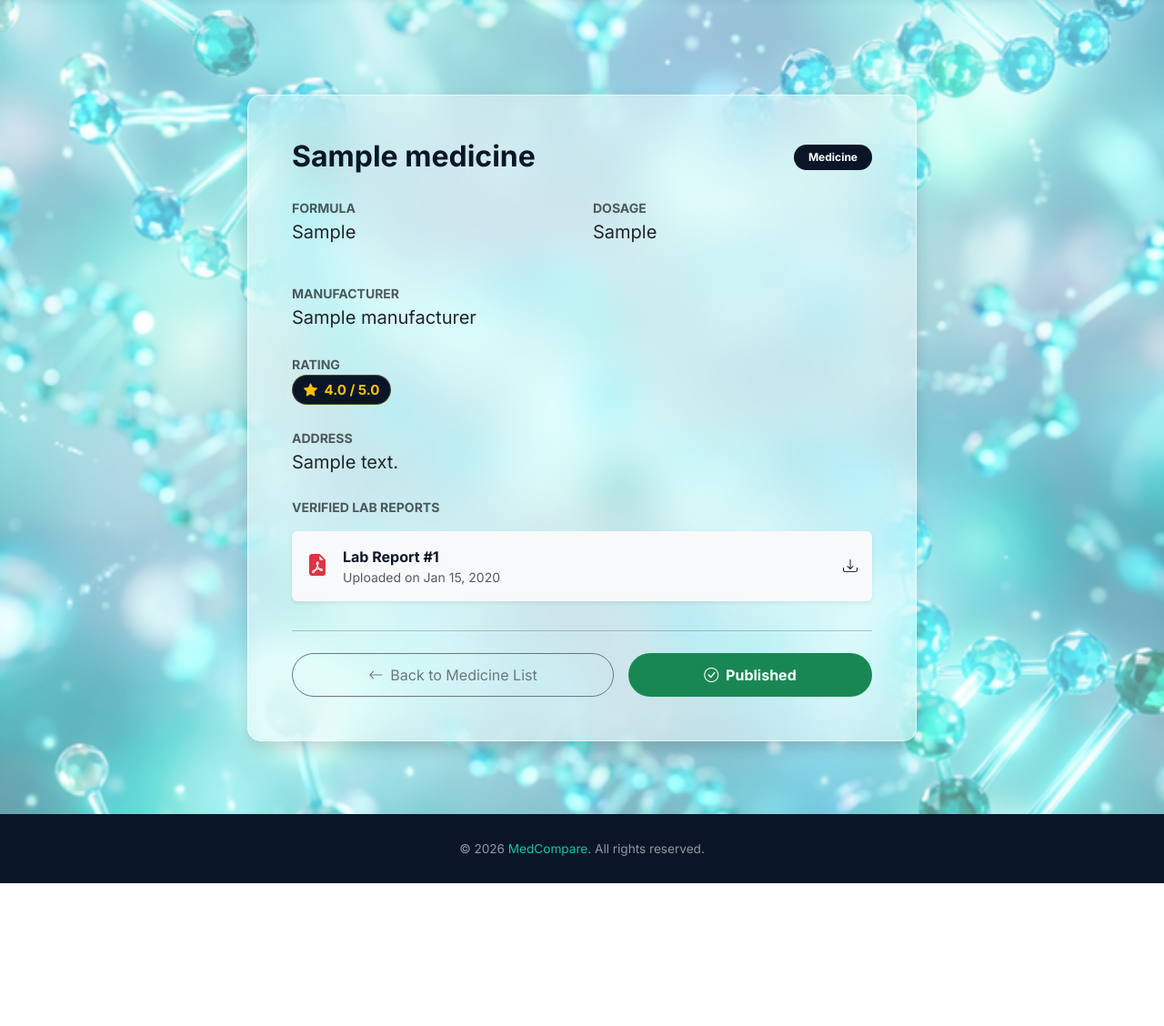
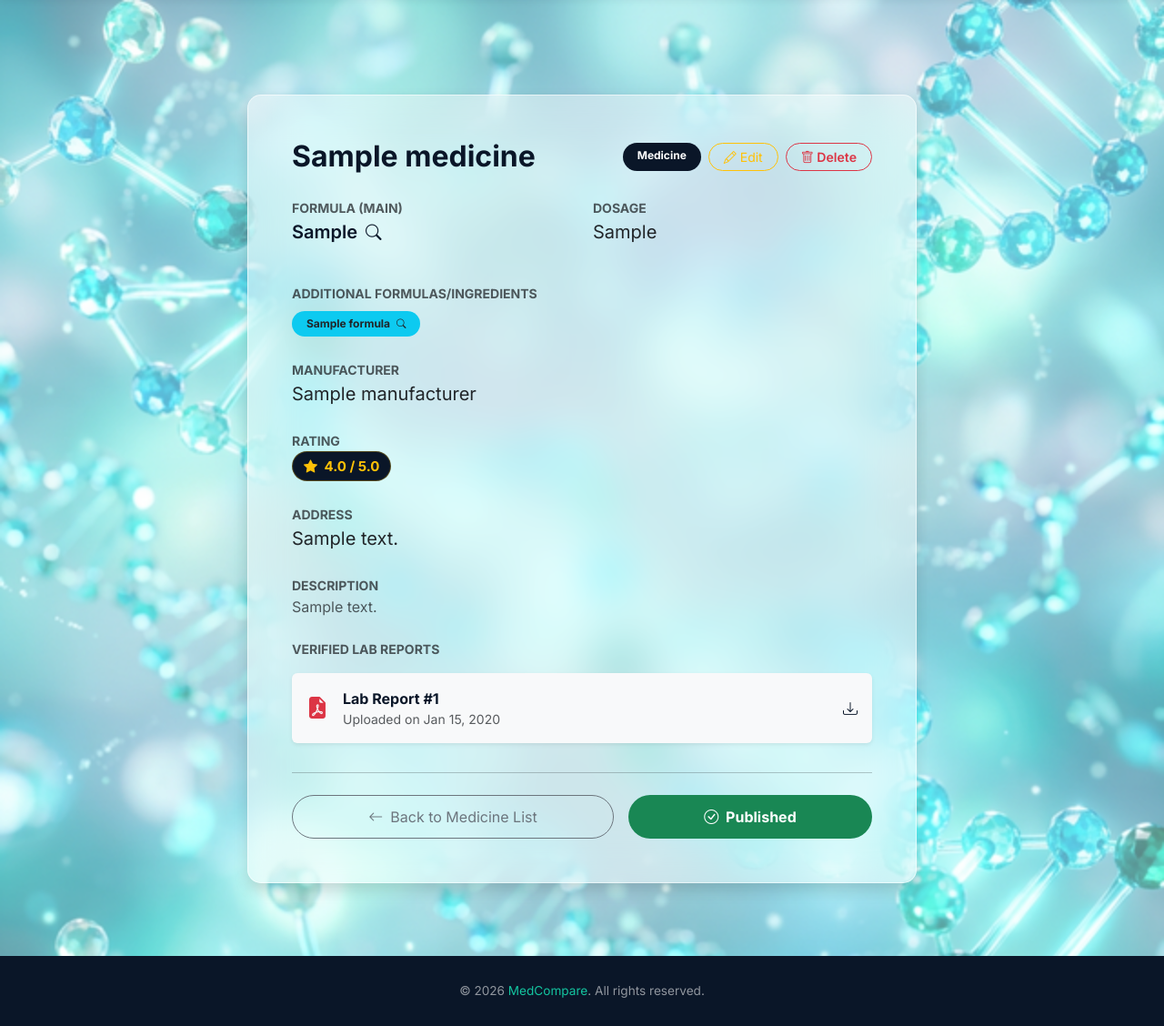
Before and after one commit to muazainal/mz-medcompare, a Django app: page /medicine/1/ in a window 1280 px wide. Shown: the part 67-1195 px from the top of the page at 91% size. Before the commit the page ends 1038 px from the top, so only its background shows below. Run offline with Django 5.2, Linux system fonts and the light colour scheme; a user stored in the database is signed in; tables that the repository leaves empty hold one stand-in row (values such as "Sample post").

Commit message:
feat: Refactor medicine submission template to support both creation and editing modes with dynamic content and updated currency symbol.

```diff
--- a/medicines/templates/medicines/medicine_detail.html
+++ b/medicines/templates/medicines/medicine_detail.html
@@ -10,19 +10,50 @@
                 <div
                     class="d-flex flex-column flex-sm-row justify-content-between align-items-start align-items-sm-center gap-3 mb-4">
                     <h2 class="fw-bold custom-text-primary mb-0">{{ medicine.name }}</h2>
-                    <span class="badge custom-bg-primary rounded-pill px-3 py-2">Medicine</span>
+                    <div class="d-flex gap-2">
+                        <span class="badge custom-bg-primary rounded-pill px-3 py-2">Medicine</span>
+                        {% if user.is_authenticated and medicine.manufacturer.user == user %}
+                        <a href="{% url 'edit_medicine' medicine.pk %}"
+                            class="btn btn-sm btn-outline-warning rounded-pill px-3">
+                            <i class="bi bi-pencil"></i> Edit
+                        </a>
+                        <a href="{% url 'delete_medicine' medicine.pk %}"
+                            class="btn btn-sm btn-outline-danger rounded-pill px-3">
+                            <i class="bi bi-trash"></i> Delete
+                        </a>
+                        {% endif %}
+                    </div>
                 </div>
 
                 <div class="row">
                     <div class="col-md-6 mb-4">
-                        <label class="text-muted small fw-bold text-uppercase">Formula</label>
-                        <p class="fs-5">{{ medicine.formula }}</p>
+                        <label class="text-muted small fw-bold text-uppercase">Formula (Main)</label>
+                        <p class="fs-5">
+                            <a href="{% url 'home' %}?search={{ medicine.formula|urlencode }}"
+                                class="text-decoration-none highlight-link">
+                                {{ medicine.formula }} <i class="bi bi-search small ms-1"></i>
+                            </a>
+                        </p>
                     </div>
                     <div class="col-md-6 mb-4">
                         <label class="text-muted small fw-bold text-uppercase">Dosage</label>
                         <p class="fs-5">{{ medicine.dosage }}</p>
                     </div>
                 </div>
+
+                {% if medicine.formulas.all %}
+                <div class="mb-4">
+                    <label class="text-muted small fw-bold text-uppercase">Additional Formulas/Ingredients</label>
+                    <div class="d-flex flex-wrap gap-2 mt-2">
+                        {% for f in medicine.formulas.all %}
+                        <a href="{% url 'home' %}?search={{ f.name|urlencode }}"
+                            class="badge bg-info text-dark text-decoration-none rounded-pill px-3 py-2">
+                            {{ f.name }} <i class="bi bi-search small ms-1"></i>
+                        </a>
+                        {% endfor %}
+                    </div>
+                </div>
+                {% endif %}
 
                 <div class="mb-4">
                     <label class="text-muted small fw-bold text-uppercase">Manufacturer</label>
@@ -41,6 +72,11 @@
                 <div class="mb-4">
                     <label class="text-muted small fw-bold text-uppercase">Address</label>
                     <p class="fs-5">{{ medicine.manufacturer.address }}</p>
+                </div>
+
+                <div class="mb-4">
+                    <label class="text-muted small fw-bold text-uppercase">Description</label>
+                    <p class="text-muted">{{ medicine.description|linebreaksbr }}</p>
                 </div>
 
                 <!-- Lab Reports Section -->
@@ -83,7 +119,7 @@
                             {% csrf_token %}
                             <button type="submit"
                                 class="btn btn-success fw-bold shadow-sm px-4 py-2 rounded-pill w-100 h-100 d-flex align-items-center justify-content-center">
-                                <i class="bi bi-credit-card me-2"></i> Pay to Publish ($50)
+                                <i class="bi bi-credit-card me-2"></i> Pay to Publish (£50)
                             </button>
                         </form>
                         {% else %}
@@ -118,4 +154,16 @@
         </div>
     </div>
 </div>
+
+<style>
+    .highlight-link {
+        color: var(--primary);
+        font-weight: 600;
+        transition: color 0.2s;
+    }
+
+    .highlight-link:hover {
+        color: #007bff;
+    }
+</style>
 {% endblock %}
```
Also changed, not shown: medicines/templates/medicines/submit_medicine.html (+11 -7 lines).
